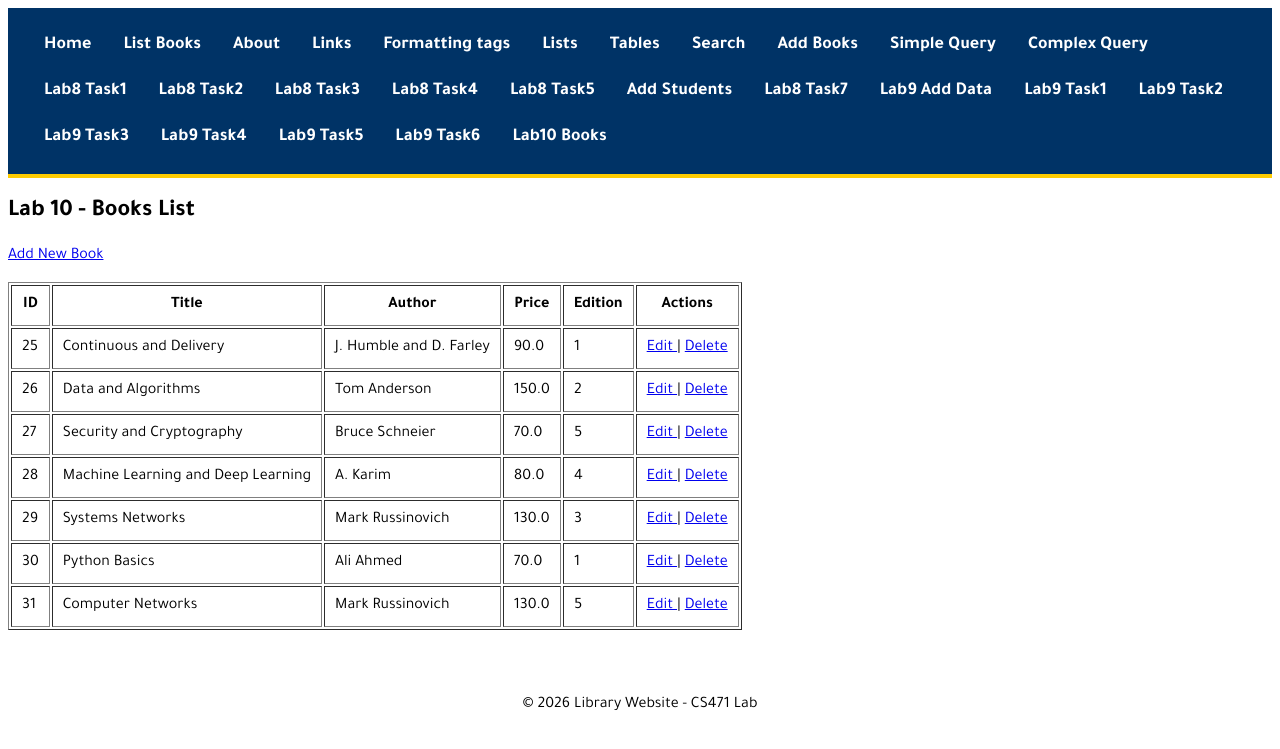
After one commit to elaffahad-cs/CS471-Lab, a Django app: page /lab10/listbooks/ in a window 1280 px wide. The commit adds this page. Shown: the top 749 px of the page. Run offline with Django 5.2, Linux system fonts and the light colour scheme; data comes from the database, SQL or seed files in the repository.

Commit message:
Lab10_task1

```diff
--- a/apps/bookmodule/urls.py
+++ b/apps/bookmodule/urls.py
@@ -40,6 +40,7 @@ urlpatterns = [
     path('lab9/task4/', views.lab9_task4, name='books.lab9.task4'),
     path('lab9/task5/', views.lab9_task5, name='books.lab9.task5'),
     path('lab9/task6/', views.lab9_task6, name='books.lab9.task6'),
+    path('lab10/listbooks/', views.list_books_lab10, name='books.lab10.list'),
 
 
 
--- a/apps/bookmodule/views.py
+++ b/apps/bookmodule/views.py
@@ -472,3 +472,14 @@ def lab9_task6(request):
         'bookmodule/lab9_task6.html',
         {'publishers': publishers}
     )
+
+
+def list_books_lab10(request):
+
+    books = Book.objects.all()
+
+    return render(
+        request,
+        'bookmodule/listbooks_lab10.html',
+        {'books': books}
+    )
--- /dev/null
+++ b/apps/templates/bookmodule/listbooks_lab10.html
@@ -0,0 +1,58 @@
+{% extends "layouts/base.html" %}
+
+{% block title %}
+Lab10 Books
+{% endblock %}
+
+{% block content %}
+
+<h2>Lab 10 - Books List</h2>
+
+<p>
+    <a href="/books/lab10/addbook/">
+        Add New Book
+    </a>
+</p>
+
+<table border="1" cellpadding="10">
+
+    <tr>
+        <th>ID</th>
+        <th>Title</th>
+        <th>Author</th>
+        <th>Price</th>
+        <th>Edition</th>
+        <th>Actions</th>
+    </tr>
+
+    {% for book in books %}
+
+    <tr>
+
+        <td>{{ book.id }}</td>
+        <td>{{ book.title }}</td>
+        <td>{{ book.author }}</td>
+        <td>{{ book.price }}</td>
+        <td>{{ book.edition }}</td>
+
+        <td>
+
+            <a href="/books/lab10/editbook/{{ book.id }}/">
+                Edit
+            </a>
+
+            |
+
+            <a href="/books/lab10/deletebook/{{ book.id }}/">
+                Delete
+            </a>
+
+        </td>
+
+    </tr>
+
+    {% endfor %}
+
+</table>
+
+{% endblock %}
--- a/apps/templates/includes/header.html
+++ b/apps/templates/includes/header.html
@@ -25,6 +25,6 @@
   <a href="{% url 'books.lab9.task4' %}">Lab9 Task4</a>
   <a href="{% url 'books.lab9.task5' %}">Lab9 Task5</a>
   <a href="{% url 'books.lab9.task6' %}">Lab9 Task6</a>
-
+  <a href="{% url 'books.lab10.list' %}">Lab10 Books</a>
 </div>
 {% endwith %}
```
